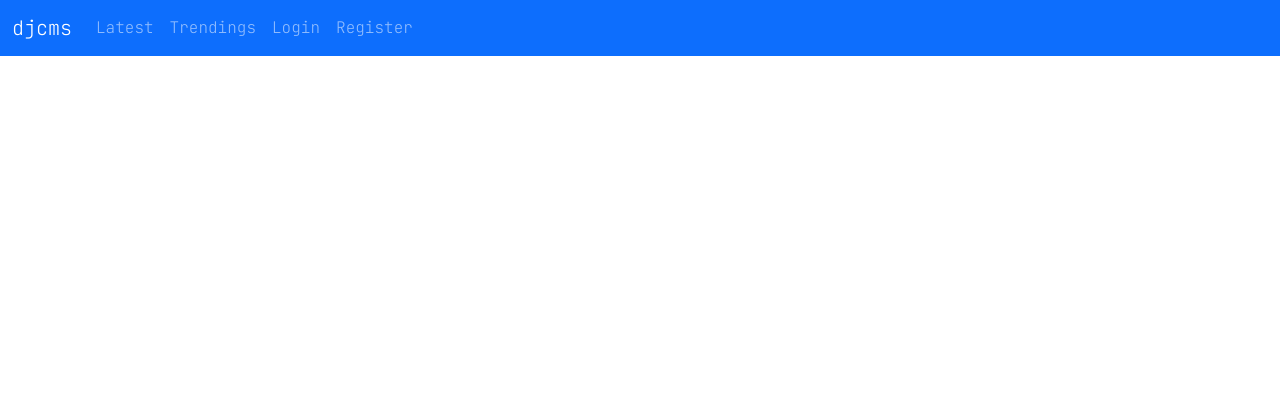
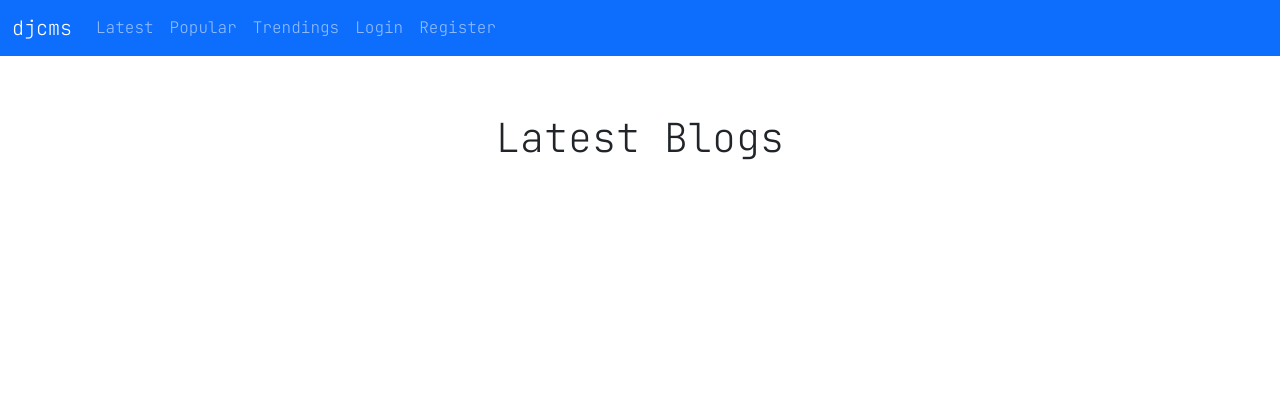
Before and after one commit to dev-bittu/djcms, a Django app: page /latest/ in a window 1280 px wide. Shown: the top 420 px of the page. Run offline with Django 4.2, Linux system fonts and the light colour scheme; data that the repository does not hold is empty; some libraries are stand-ins or nearby versions.

Commit message:
minor changes

```diff
--- a/templates/latest.html
+++ b/templates/latest.html
@@ -4,6 +4,11 @@
 
 {% block body %}
 <div class="container mt-5 mb-5">
+  <div class="row">
+    <h1 class="text-center mt-3 mb-3">
+      Latest Blogs
+    </h1>
+  </div>
   <div class="row row-cols-1 row-cols-md-3 g-4">
     {% for blog in latest %}
     <div class="col">
--- a/templates/layout.html
+++ b/templates/layout.html
@@ -21,6 +21,9 @@
       <ul class="navbar-nav me-auto mb-2 mb-lg-0">
         <li class="nav-item">
           <a class="nav-link" aria-current="page" href="{% url 'latest' %}">Latest</a>
+        </li>
+        <li class="nav-item">
+          <a class="nav-link" aria-current="page" href="{% url 'popular' %}">Popular</a>
         </li>
         <li class="nav-item">
           <a class="nav-link" aria-current="page" href="{% url 'trendings' %}">Trendings</a>
--- a/templates/popular.html
+++ b/templates/popular.html
@@ -4,7 +4,9 @@
 
 {% block body %}
 <div class="container mt-5 mb-5">
-  <div class="row"><h1 class="text-center">Popular</p></div>
+  <div class="row">
+    <h1 class="text-center mt-3 mb-3">Popular Blogs</h1>
+  </div>
   <div class="row row-cols-1 row-cols-md-3 g-4">
     {% for blog in popular %}
     <div class="col">
--- a/templates/trendings.html
+++ b/templates/trendings.html
@@ -4,6 +4,11 @@
 
 {% block body %}
 <div class="container mt-5 mb-5">
+  <div class="row">
+    <h1 class="text-center mt-3 mb-3">
+      Trending Blogs
+    </h1>
+  </div>
   <div class="row row-cols-1 row-cols-md-3 g-4">
     {% for blog in trendings %}
     <div class="col">
```
